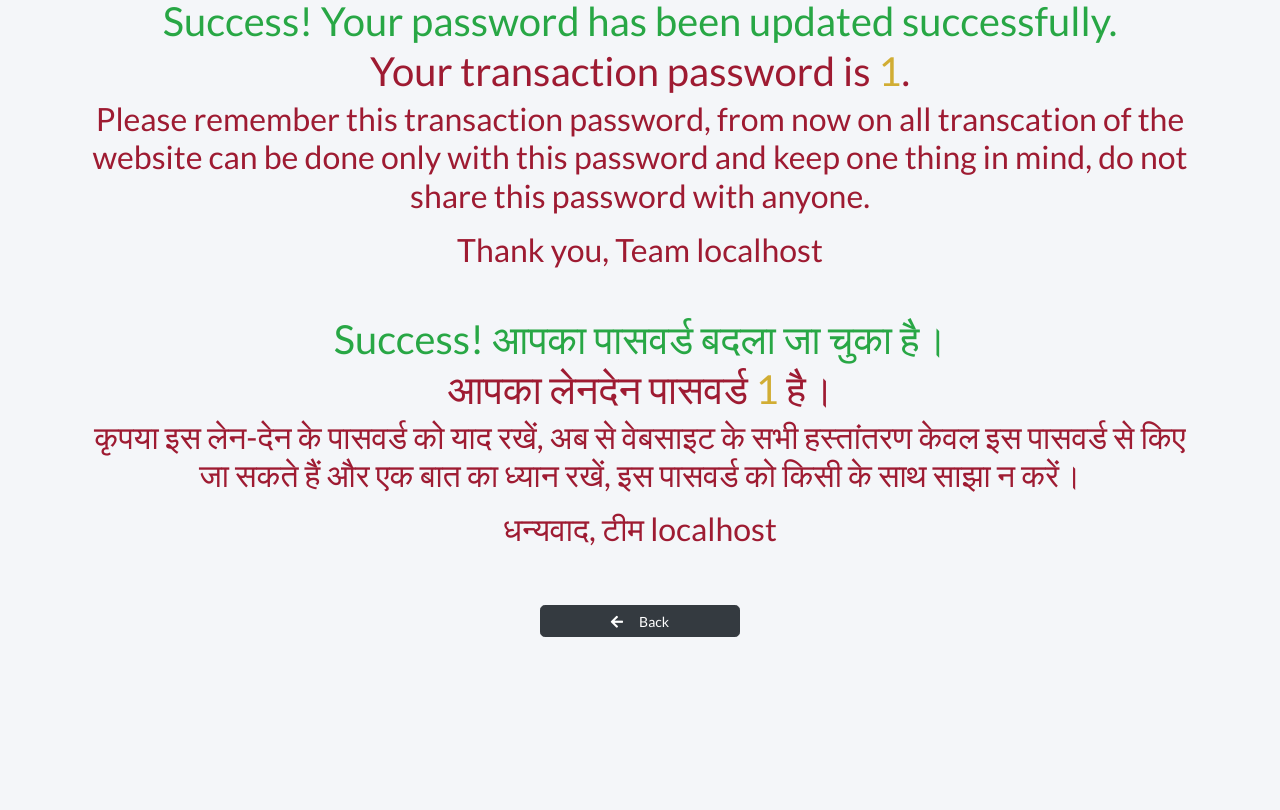
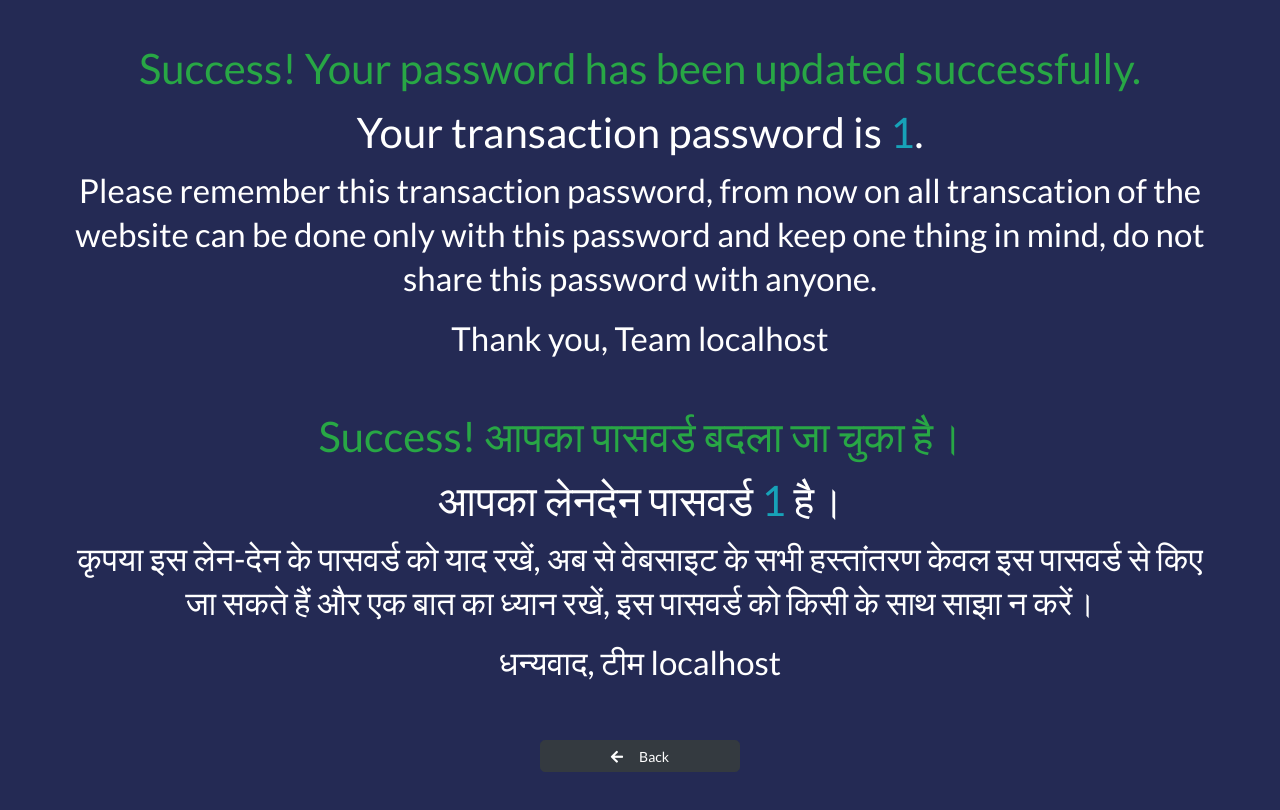
Before and after one commit to metaversitytechnologies/lords-admin-old, a React (Vite) app: page /change-password-success/1 in a window 1280 px wide. Built offline with nearby package versions, Linux system fonts and the light colour scheme; no server answers.

Commit message:
ui and login

```diff
--- a/src/App.css
+++ b/src/App.css
@@ -0,0 +1,50 @@
+body.cp-success-page,
+body.cp-success-page #root {
+  height: 100% !important;
+}
+
+body.cp-success-page .app-container {
+  min-height: 100vh !important;
+  display: flex !important;
+  flex-direction: column !important;
+}
+
+body.cp-success-page .main-content {
+  flex: 1 !important;
+  display: flex !important;
+  flex-direction: column !important;
+}
+
+body.cp-success-page .cp-success-box {
+  flex: 1 !important;
+  min-height: 100% !important;
+  display: flex !important;
+  justify-content: center !important;
+  padding: 40px 20px !important;
+  background: #242a54 !important;
+  font-size: 22px !important; /* base 14px + 8 */
+  line-height: 30px !important; /* base 20px + 10 */
+}
+
+body.cp-success-page .cp-success-box .container {
+  max-width: 1160px !important;
+}
+
+body.cp-success-page .cp-success-box .token-box {
+  color: #17a2b8 !important;
+}
+
+body.cp-success-page .cp-success-box h2,
+body.cp-success-page .cp-success-box h1 {
+  color: #fff !important;
+}
+
+body.cp-success-page .cp-success-box h1 {
+  font-size: 42px !important; /* ~28px + 14 */
+  line-height: 56px !important; /* 42px + 14 */
+}
+
+body.cp-success-page .cp-success-box h2 {
+  font-size: 33px !important; /* ~21px + 12 */
+  line-height: 44px !important;
+}
--- a/src/App.tsx
+++ b/src/App.tsx
@@ -18,16 +18,27 @@ import FlashMessage from "./components/FlashMessage";
 import DevtoolsLock from "./components/DevtoolsLock";
 
 function App() {
-  const { logout, flash, setFlash } = useAuth();
+  const { logout, flash, setFlash, isAuthenticated } = useAuth();
   const location = useLocation();
   const devtoolsLockEnabled = useMemo(
     () => import.meta.env.VITE_ENABLE_DEVTOOLS_LOCK !== "false",
     []
   );
   const [isDevtoolsOpen, setIsDevtoolsOpen] = useState(false);
-  const showFooter =
-    !location.pathname.startsWith("/change-password-success") &&
-    location.pathname !== "/login";
+  const hideChrome =
+    location.pathname === "/login" ||
+    location.pathname.startsWith("/change-password-success");
+  const showFooter = !hideChrome;
+
+  useEffect(() => {
+    const isCpSuccess = location.pathname.startsWith(
+      "/change-password-success"
+    );
+    document.body.classList.toggle("cp-success-page", isCpSuccess);
+    return () => {
+      document.body.classList.remove("cp-success-page");
+    };
+  }, [location.pathname]);
   useEffect(() => {
     const handleLogout = (event: Event) => {
       const customEvent = event as CustomEvent;
@@ -72,7 +83,7 @@ function App() {
           onClose={() => setFlash(null)}
         />
       )}
-      <Header />
+      { <Header />}
       <main className="main-content">
         <Outlet />
       </main>
--- a/src/components/AdminMessageModal.tsx
+++ b/src/components/AdminMessageModal.tsx
@@ -1,6 +1,7 @@
 import React, { useEffect, useState } from "react";
 import ReusableModal from "./ReusableModal";
 import { getAdminMessage, setAdminMessage } from "../api/message";
+import { useAuth } from "../context/AuthContext";
 
 type AdminMessageModalProps = {
   show: boolean;
@@ -11,12 +12,13 @@ const AdminMessageModal: React.FC<AdminMessageModalProps> = ({
   show,
   onClose
 }) => {
+  const { isAuthenticated } = useAuth();
   const [message, setMessage] = useState("");
   const [loading, setLoading] = useState(false);
   const [saving, setSaving] = useState(false);
 
   useEffect(() => {
-    if (!show) return;
+    if (!show || !isAuthenticated) return;
     const fetchMessage = async () => {
       setLoading(true);
       try {
@@ -30,7 +32,7 @@ const AdminMessageModal: React.FC<AdminMessageModalProps> = ({
       }
     };
     fetchMessage();
-  }, [show]);
+  }, [show, isAuthenticated]);
 
   const handleSubmit = async (e: React.FormEvent) => {
     e.preventDefault();
--- a/src/components/BetTicker.tsx
+++ b/src/components/BetTicker.tsx
@@ -19,6 +19,7 @@ const BetTicker = () => {
   const [searchTerm, setSearchTerm] = useState("");
   const [currentPage, setCurrentPage] = useState(1);
   const [itemsPerPage, setItemsPerPage] = useState(10);
+  const [pollingEnabled, setPollingEnabled] = useState(true);
 
   const toggleExpand = () => {
     setIsExpanded(!isExpanded);
@@ -65,11 +66,17 @@ const BetTicker = () => {
           userId: activeFilters.userId || null
         };
         const response = await getBetTicker(payload);
-        if (response.status) {
-          setBets(response.data);
-        } else {
+        const noPermission =
+          response?.message?.toLowerCase() ===
+          "you do not have permission".toLowerCase();
+
+        if (noPermission) {
+          setPollingEnabled(false);
           throw new Error(response.message || "Failed to fetch data");
         }
+
+        setBets(response.data);
+        setPollingEnabled(true);
       } catch (err) {
         setError(err.message);
         if (showLoading) {
@@ -115,7 +122,7 @@ const BetTicker = () => {
   };
 
   useEffect(() => {
-    if (currentPage === 1 && searchTerm === "") {
+    if (currentPage === 1 && searchTerm === "" && pollingEnabled) {
       const timer = setInterval(() => {
         setCounter((prevCounter) => {
           if (prevCounter === 1) {
@@ -127,7 +134,7 @@ const BetTicker = () => {
       }, 1000);
       return () => clearInterval(timer);
     }
-  }, [fetchData, currentPage, searchTerm]);
+  }, [fetchData, currentPage, searchTerm, pollingEnabled]);
 
   useEffect(() => {
     const handleClickOutside = (event) => {
@@ -384,7 +391,7 @@ const BetTicker = () => {
               </div>
             </form>
             <div className="table-responsive expandable-table">
-              {bets.length > 0 && (
+              {bets?.length > 0 && (
                 <span className="table-control" onClick={toggleExpand}>
                   <i
                     className={`fas ${
@@ -480,7 +487,7 @@ const BetTicker = () => {
                         {error}
                       </td>
                     </tr>
-                  ) : bets.length > 0 ? (
+                  ) : bets?.length > 0 ? (
                     bets
                       .filter(
                         (bet) =>
--- a/src/components/ChangePasswordSuccess.tsx
+++ b/src/components/ChangePasswordSuccess.tsx
@@ -18,7 +18,7 @@ const ChangePasswordSuccess: React.FC = () => {
   }, [auth, logoutType]);
 
   return (
-    <div className="cp-success-box">
+    <div className="cp-success-box" style={{ background: '#242a54'}}>
       <div className="text-center container">
         <h1>
           <span className="text-success">
--- a/src/components/Header.tsx
+++ b/src/components/Header.tsx
@@ -47,6 +47,8 @@ const Header: React.FC = () => {
   }, []);
 
   useEffect(() => {
+    if (!isAuthenticated) return;
+
     const fetchBannerMessage = async () => {
       try {
         const res = await getAdminMessage();
@@ -57,7 +59,7 @@ const Header: React.FC = () => {
       }
     };
     fetchBannerMessage();
-  }, []);
+  }, [isAuthenticated]);
 
   if (!isAuthenticated) return null;
 
--- a/src/components/Login.tsx
+++ b/src/components/Login.tsx
@@ -1,7 +1,7 @@
 import React, { useState } from "react";
 import ConfirmModal from "./ConfirmDialog";
 import { useAuth } from "../context/AuthContext";
-import { useNavigate } from "react-router-dom";
+import { Navigate, useNavigate } from "react-router-dom";
 import { useForm } from "react-hook-form";
 import { loginApi } from "../api/auth";
 import Footer from "./Footer";
@@ -40,6 +40,9 @@ const Login: React.FC = () => {
 
   const auth = useAuth();
   const navigate = useNavigate();
+  if (auth.isAuthenticated) {
+    return <Navigate to="/dashboardhome" replace />;
+  }
 
   // react-hook-form
   const {
```
